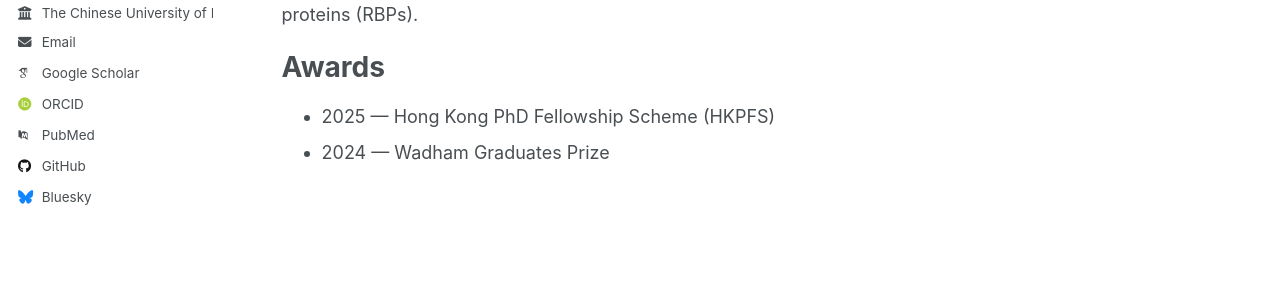
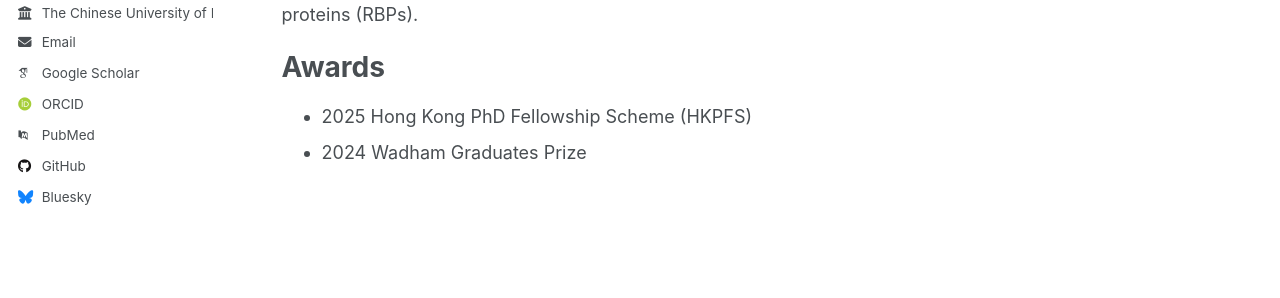
Before and after one commit to YitaoXU/YitaoXU.github.io, a Jekyll site: the page built from _pages/about.md, in a window 1280 px wide and 945 px high. Shown: the part 380-678 px from the top of the window. Built offline with Jekyll 4.4.1, drawn with Linux system fonts in a browser that asks for light colours; some web fonts are replaced; a script that is not in the unit is left out.

```diff
--- a/_pages/about.md
+++ b/_pages/about.md
@@ -13,5 +13,5 @@ My current research focuses on applying statistical methods and AI to address pr
 
 Awards
 ======
-- 2025 — Hong Kong PhD Fellowship Scheme (HKPFS)
-- 2024 — Wadham Graduates Prize
+- 2025 Hong Kong PhD Fellowship Scheme (HKPFS)
+- 2024 Wadham Graduates Prize
```
